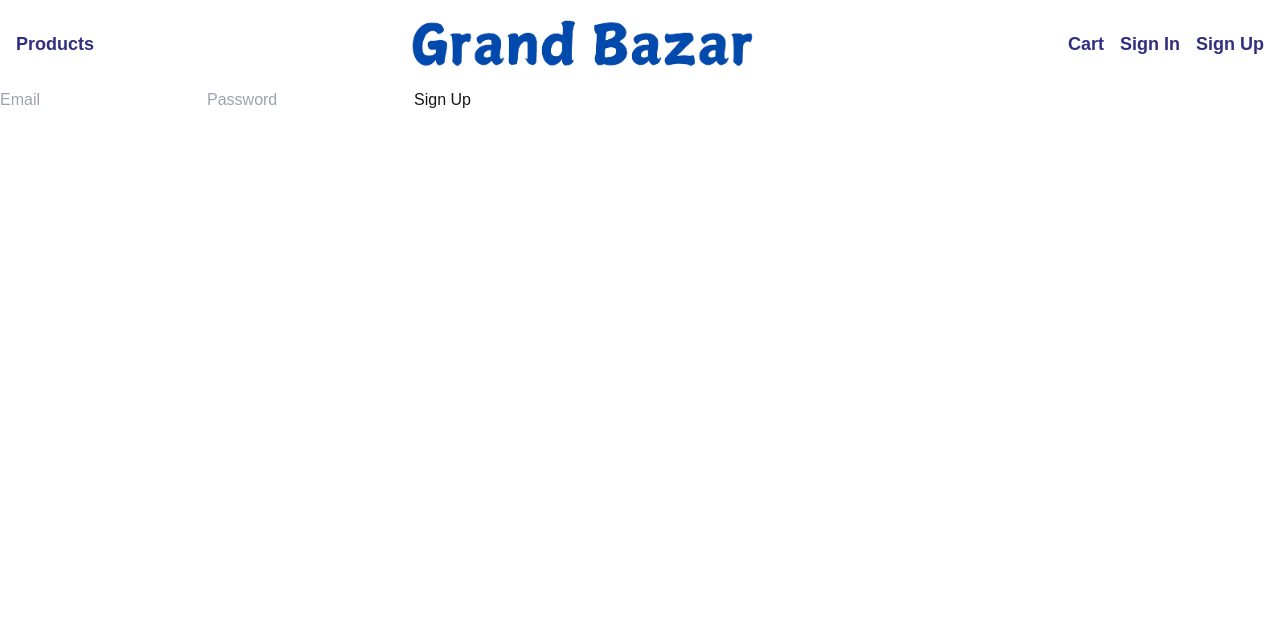
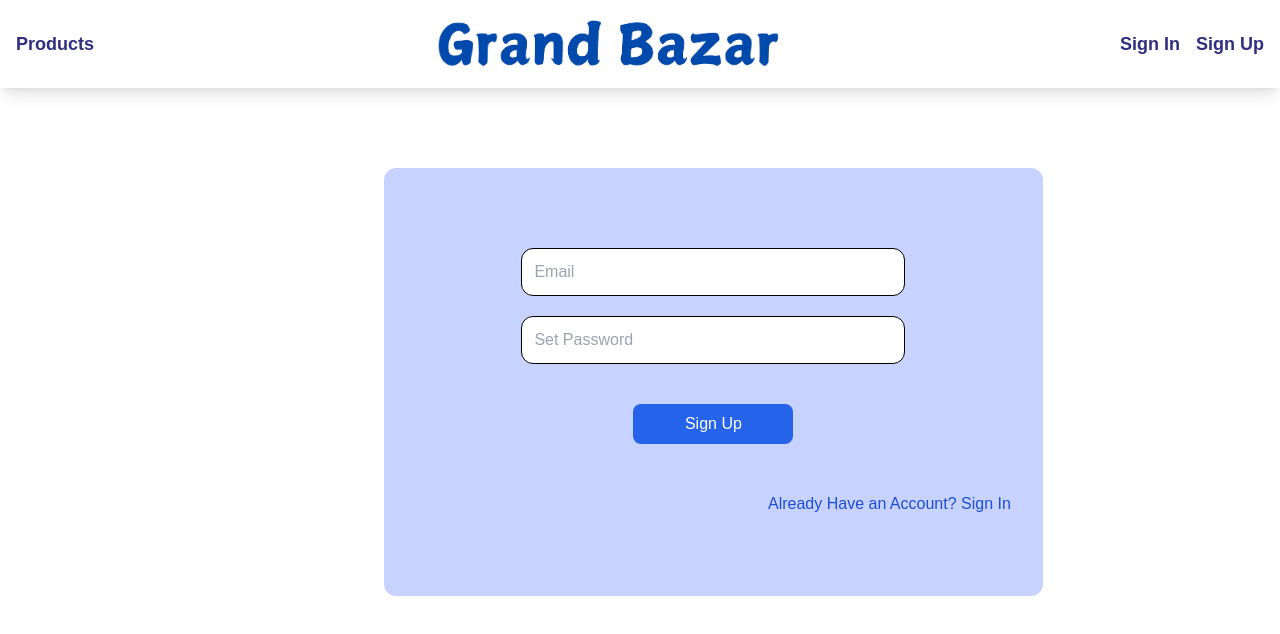
Before and after one commit to pranaysaini/E-Commerce-Application, a Next.js app: page /auth/SignUp in a window 1280 px wide. Shown: the top 634 px of the page. Built offline with nearby package versions, Linux system fonts and the light colour scheme; no server answers.

Commit message:
added css

```diff
--- a/app/auth/SignIn/page.js
+++ b/app/auth/SignIn/page.js
@@ -4,6 +4,7 @@ import { useRouter, useSearchParams } from 'next/navigation';
 import { getAuth, signInWithEmailAndPassword } from 'firebase/auth';
 import { onAuthStateChanged } from 'firebase/auth';
 import { app } from '@/firebase';// Import your Firebase config
+import Link from 'next/link';
 
 const SignIn = () => {
     const [email, setEmail] = useState('');
@@ -44,12 +45,26 @@ const SignIn = () => {
     };
 
     return (
-        <form onSubmit={handleSubmit}>
-            {error && <p style={{ color: 'red' }}>{error}</p>}
-            <input type="email" placeholder="Email" value={email} onChange={(e) => setEmail(e.target.value)} required />
-            <input type="password" placeholder="Password" value={password} onChange={(e) => setPassword(e.target.value)} required />
-            <button type="submit">Sign In</button>
-        </form>
+
+        <div className='flex jystify-center items center mx-auto ml-96'>
+
+            <form onSubmit={handleSubmit} className='flex flex-col justify-center items-center mt-20 bg-indigo-200 py-20 rounded-xl'>
+                {error && <p style={{ color: 'red' }}>{error}</p>}
+                <input type="email" placeholder="Email" value={email} onChange={(e) => setEmail(e.target.value)} required
+                    className='border border-black h-12 w-96 mb-5 p-3 rounded-xl'     />
+
+                <input type="password" placeholder="Password" value={password} onChange={(e) => setPassword(e.target.value)} required
+                    className='border border-black h-12 w-96 mb-5 p-3 rounded-xl'/>
+
+                <button type="submit" className="w-40 h-10 bg-blue-600 hover:bg-blue-500 mt-5 rounded-lg text-white">Sign In</button>
+
+                <Link href="/auth/SignUp"
+                    className="ml-96 mt-12 text-blue-700 hover:text-blue-500 hover:underline mr-8">Don't have any account? Sign Up</Link>
+            </form>
+
+
+        </div>
+
     );
 };
 
--- a/app/auth/SignUp/page.js
+++ b/app/auth/SignUp/page.js
@@ -4,6 +4,7 @@ import { useRouter } from 'next/navigation';
 import { getAuth, createUserWithEmailAndPassword } from 'firebase/auth';
 import { onAuthStateChanged } from 'firebase/auth';
 import { app } from '@/firebase'; // Import your Firebase config
+import Link from 'next/link';
 
 const SignUp = () => {
     const [email, setEmail] = useState('');
@@ -26,12 +27,27 @@ const SignUp = () => {
     };
 
     return (
-        <form onSubmit={handleSubmit}>
-            {error && <p style={{ color: 'red' }}>{error}</p>}
-            <input type="email" placeholder="Email" value={email} onChange={(e) => setEmail(e.target.value)} required />
-            <input type="password" placeholder="Password" value={password} onChange={(e) => setPassword(e.target.value)} required />
-            <button type="submit">Sign Up</button>
-        </form>
+
+        <div className='flex jystify-center items center mx-auto ml-96'>
+
+
+            <form onSubmit={handleSubmit} className='flex flex-col justify-center items-center mt-20 bg-indigo-200 py-20 rounded-xl'>
+                {error && <p style={{ color: 'red' }}>{error}</p>}
+                <input type="email" placeholder="Email" value={email} onChange={(e) => setEmail(e.target.value)} required
+                        className='border border-black h-12 w-96 mb-5 p-3 rounded-xl' />
+
+
+                <input type="password" placeholder="Set Password" value={password} onChange={(e) => setPassword(e.target.value)} required
+                        className='border border-black h-12 w-96 mb-5 p-3 rounded-xl' />
+
+                <button type="submit" className="w-40 h-10 bg-blue-600 hover:bg-blue-500 mt-5 rounded-lg text-white">Sign Up</button>
+
+                <Link href="/auth/SignUp"
+                    className="ml-96 mt-12 text-blue-700 hover:text-blue-500 hover:underline mr-8">Already Have an Account? Sign In</Link>
+            </form>
+
+        </div>
+
     );
 };
 
--- a/app/checkout/page.js
+++ b/app/checkout/page.js
@@ -110,7 +110,7 @@ export default function CheckoutPage() {
 
     return (
         <div className="p-8">
-            <h1 className="text-2xl font-bold mb-4">Checkout</h1>
+            {/* <h1 className="text-2xl font-bold mb-4">Checkout</h1> */}
 
             {cartItems.length === 0 ? (
                 <p>Your cart is empty. Add items to proceed to checkout.</p>
@@ -121,6 +121,7 @@ export default function CheckoutPage() {
                             <h2 className="text-lg font-semibold">{item.name}</h2>
                             <p>Quantity: {item.quantity}</p>
                             <p>Price: ₹{item.price}</p>
+
                         </div>
                     ))}
                     <p className="text-xl font-semibold mt-4">Total: ₹{calculateTotal()}</p>
@@ -155,7 +156,7 @@ export default function CheckoutPage() {
                         </div>
                     </div>
 
-                    <button className="bg-blue-500 text-white px-6 py-3 rounded" onClick={handleCheckout}>
+                    <button className="bg-blue-600 hover:bg-blue-500 text-white px-6 py-3 rounded" onClick={handleCheckout}>
                         Place Order
                     </button>
                 </div>
--- a/app/profile/page.js
+++ b/app/profile/page.js
@@ -59,7 +59,7 @@ const Profile = () => {
     }
 
     return (
-        <div className='flex flex-col bg-gradient-to-r from-slate-300 to-slate-500 h-screen w-full'>
+        <div className='flex flex-col  h-screen w-full'>
             {/* <h1 className='mt-10 ml-10 text-3xl font-bold'>Profile</h1> */}
             <p className='mt-10 ml-10 text-5xl font-extrabold bg-gradient-to-r from-slate-900 via-orange-500 to-slate-50 bg-clip-text text-transparent leading-normal'>{user.email}</p>
             <h2 className='mt-12 ml-10 text-3xl font-semibold'>Order History</h2>
--- a/components/Navbar.js
+++ b/components/Navbar.js
@@ -26,16 +26,19 @@ export default function Navbar() {
     };
 
     return (
-        <nav className="p-4 text-indigo-900 font-semibold text-lg">
+        <nav className="p-4 text-indigo-900 font-semibold text-lg sticky top-0 shadow-lg bg-white">
             <ul className="flex justify-center items-center">
                 <li className="mr-auto hover:underline"><Link href="/products">Products</Link></li>
                 <li><Link href="/"> <img src="/assets/logo.png" className='h-14' /></Link></li>
 
+                {/* <li className='text-5xl font-mono'><Link href="/"> Grand Bazar </Link></li> */}
+
                 <div className='ml-auto flex space-x-4'>
-                    <li><Link href="/cart" onClick={handleCartClick} className='hover:underline'>Cart</Link></li>
+
 
                     {user ? ( // User is logged in
                         <>
+                            <li><Link href="/cart" onClick={handleCartClick} className='hover:underline'>Cart</Link></li>
                             <li className='hover:underline'><Link href="/profile">Profile</Link></li>
                             {/* If you still want an "Account" link with more options: */}
                             {/* <li><Link href="/account">Account</Link></li> */}
```
